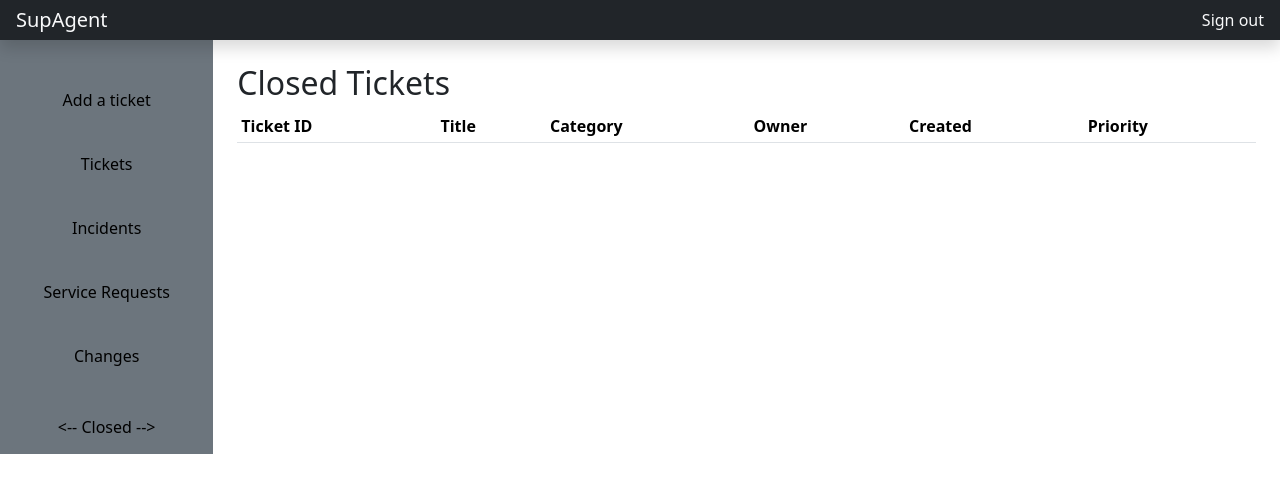
After one commit to edek06/SupAgent, a Django app: page /ticketportal/closed/ in a window 1280 px wide. The commit adds this page. Shown: the top 493 px of the page. Run offline with Django 4.2, Linux system fonts and the light colour scheme; data that the repository does not hold is empty.

Commit message:
tck, srq, inc, chg und closed created

```diff
--- a/ticketportal/templates/ticketportal/base.html
+++ b/ticketportal/templates/ticketportal/base.html
@@ -62,35 +62,35 @@
               </li>
               <br>
               <li class="nav-item">
-                <a class="nav-link btn btn-secondary" href="{% url 'ticketportal:tickets' %}" style="color:black;">
+                <a class="nav-link btn btn-secondary" href="{% url 'ticketportal:tck' %}" style="color:black;">
                   <span data-feather="file"></span>
                   Tickets
                 </a>
               </li>
               <br>
               <li class="nav-item">
-                <a class="nav-link btn btn-secondary" href="{% url 'ticketportal:tickets' %}" style="color:black;">
+                <a class="nav-link btn btn-secondary" href="{% url 'ticketportal:inc' %}" style="color:black;">
                   <span data-feather="shopping-cart"></span>
                   Incidents
                 </a>
               </li>
               <br>
               <li class="nav-item">
-                <a class="nav-link btn btn-secondary" href="{% url 'ticketportal:tickets' %}" style="color:black;">
+                <a class="nav-link btn btn-secondary" href="{% url 'ticketportal:srq' %}" style="color:black;">
                   <span data-feather="users"></span>
                   Service Requests
                 </a>
               </li>
               <br>
               <li class="nav-item">
-                <a class="nav-link btn btn-secondary" href="{% url 'ticketportal:tickets' %}" style="color:black;">
+                <a class="nav-link btn btn-secondary" href="{% url 'ticketportal:chg' %}" style="color:black;">
                   <span data-feather="bar-chart-2"></span>
                   Changes
                 </a>
               </li>
               <br>
               <li class="nav-item btn btn-secondary">
-                <a class="nav-link" href="{% url 'ticketportal:tickets' %}" style="color:black;">
+                <a class="nav-link" href="{% url 'ticketportal:closed' %}" style="color:black;">
                   <span data-feather="bar-chart-2"></span>
                   <-- Closed -->
                 </a>
--- /dev/null
+++ b/ticketportal/templates/ticketportal/closed.html
@@ -0,0 +1,40 @@
+{% extends 'ticketportal/base.html' %}
+{% block content %}
+    <main class="col-md-9 ms-sm-auto col-lg-10 px-md-4">
+      <br>
+      <h2>Closed Tickets</h2>
+      <div class="table-responsive">
+        <table class="table table-sm">
+          <thead>
+            <tr>
+              <th scope="col">Ticket ID</th>
+              <th scope="col">Title</th>
+              <th scope="col">Category</th>
+              <th scope="col">Owner</th>
+              <th scope="col">Created</th>
+              <th scope="col">Priority</th>
+            </tr>
+          </thead>
+          <tbody>
+            {% for ticket in tickets %}
+            {% if ticket.priority == 3 %}
+            <tr class="bg-danger">
+            {% elif ticket.priority == 2 %}
+            <tr class="text-dark bg-light">
+            {% else %}
+            <tr class="text-dark bg-white">
+            {% endif %}
+              <td>{{ ticket.id }}</td>
+              <td><a href="{% url 'ticketportal:ticket_detail' ticket.id %}" style="color:black;">{{ ticket.title }}</a></td>
+              <td>{{ ticket.category }}</td>
+              <td>{{ ticket.author }}</td>
+              <td>{{ ticket.created }}</td>
+              <td>{{ ticket.priority }}</td>
+              </a>
+            </tr>
+            {% endfor %}
+          </tbody>
+        </table>
+      </div>
+    </main>
+{% endblock %}
--- a/ticketportal/urls.py
+++ b/ticketportal/urls.py
@@ -3,6 +3,11 @@ from . import views
 app_name = 'ticketportal'
 urlpatterns = [
     path('', views.tickets, name='tickets'),
+    path('tck/', views.tck, name='tck'),
+    path('inc/', views.inc, name='inc'),
+    path('srq/', views.srq, name='srq'),
+    path('chg/', views.chg, name='chg'),
+    path('closed/', views.closed, name='closed'),
     path('<int:ticket_id>', views.ticket_detail, name='ticket_detail'),
     path('create_ticket/', views.create_ticket, name='create_ticket'),
 ]
--- a/ticketportal/views.py
+++ b/ticketportal/views.py
@@ -6,6 +6,36 @@ def tickets(request):
     tickets = Ticket.objects.all()
     # show tickets on this page "tickets.html"
     return render(request, 'ticketportal/tickets.html', {'tickets': tickets})
+
+def tck(request):
+    # all tickets from user
+    tickets = Ticket.objects.filter(category='TCK')
+    # show tickets on this page "tck.html"
+    return render(request, 'ticketportal/tck.html', {'tickets': tickets})
+
+def inc(request):
+    # all incidents from user
+    tickets = Ticket.objects.filter(category='INC')
+    # show tickets on this page "inc.html"
+    return render(request, 'ticketportal/inc.html', {'tickets': tickets})
+
+def srq(request):
+    # all service requests from user
+    tickets = Ticket.objects.filter(category='SRQ')
+    # show tickets on this page "srq.html"
+    return render(request, 'ticketportal/srq.html', {'tickets': tickets})
+
+def chg(request):
+    # all changes from user
+    tickets = Ticket.objects.filter(category='CHG')
+    # show tickets on this page "chg.html"
+    return render(request, 'ticketportal/chg.html', {'tickets': tickets})
+
+def closed(request):
+    # all closed tickets
+    tickets = Ticket.objects.filter(status='CSD')
+    # show tickets on this page "closed.html"
+    return render(request, 'ticketportal/closed.html', {'tickets': tickets})
 
 # details of one ticket display
 def ticket_detail(request, ticket_id):
```
Also changed, not shown: ticketportal/templates/ticketportal/chg.html (added, +40 -0 lines), ticketportal/templates/ticketportal/inc.html (added, +40 -0 lines), ticketportal/templates/ticketportal/srq.html (added, +40 -0 lines), ticketportal/templates/ticketportal/tck.html (added, +40 -0 lines).
